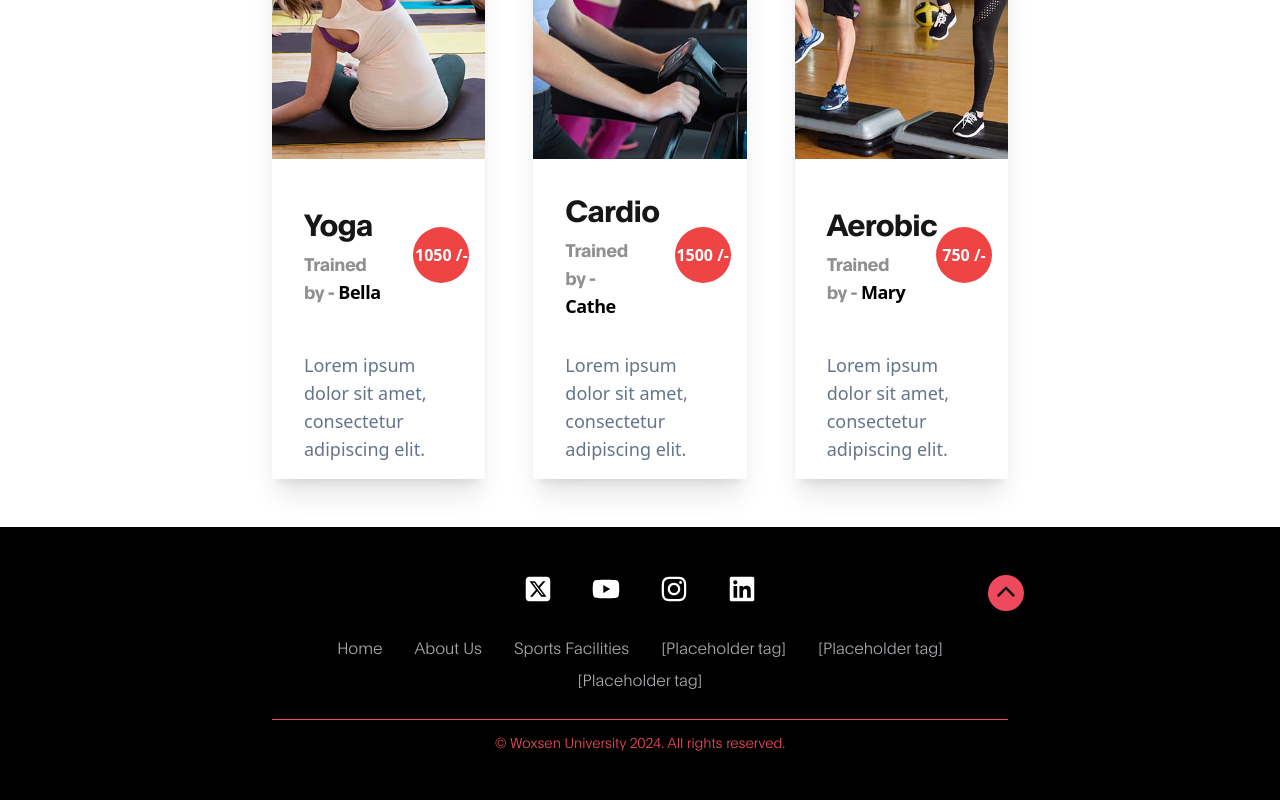
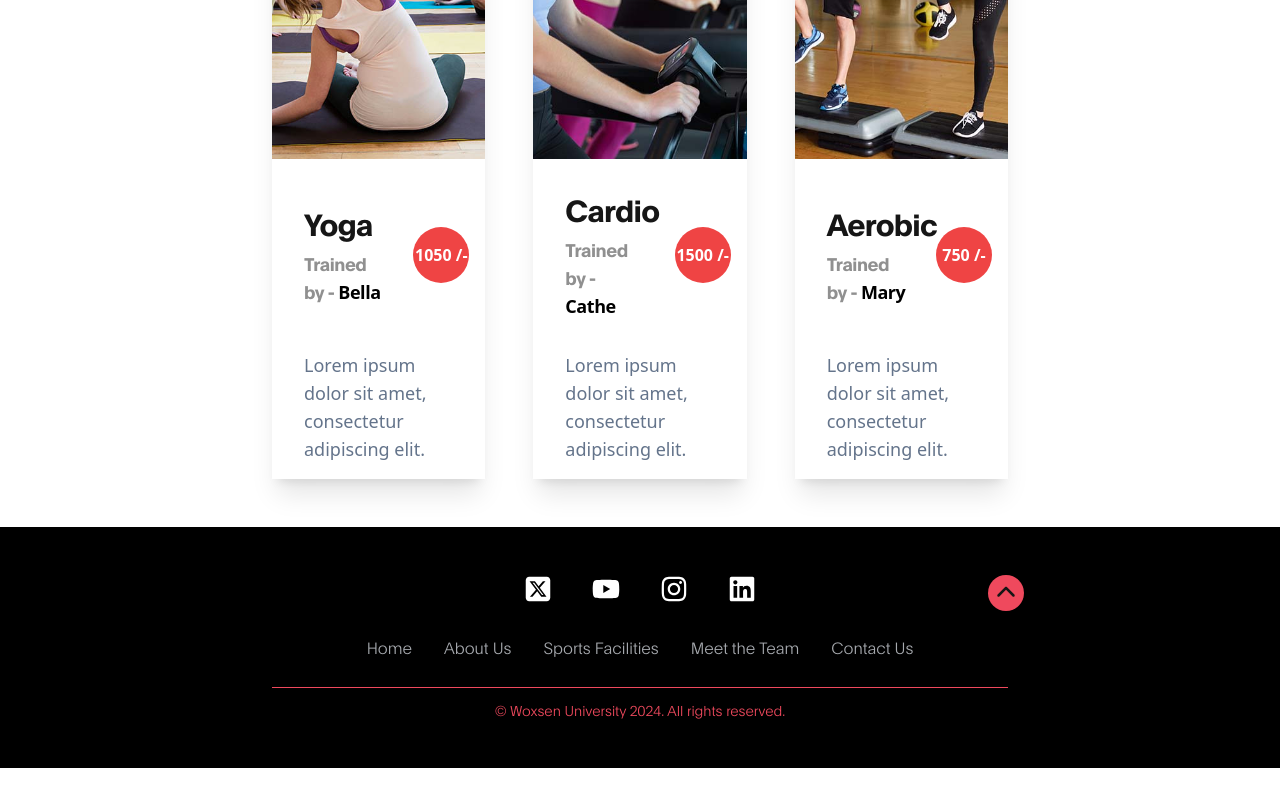
Before and after one commit to CODEX-WoU/NewLeague, a React (Vite) app in the folder client/: page / in a window 1280 px wide. Shown: the part 2085-2885 px from the top of the page. After the commit the page ends 2853 px from the top, so only its background shows below. Built offline with nearby package versions, Linux system fonts and the light colour scheme.

Commit message:
removed placeholder tags from footer links

```diff
--- a/client/src/components/layout/TheFooter.tsx
+++ b/client/src/components/layout/TheFooter.tsx
@@ -58,13 +58,10 @@ export const TheFooter = () => {
             Sports Facilities
           </a>
           <a href="#" className="hover:text-primary transition-colors">
-            [Placeholder tag]
+            Meet the Team
           </a>
           <a href="#" className="hover:text-primary transition-colors">
-            [Placeholder tag]
-          </a>
-          <a href="#" className="hover:text-primary transition-colors">
-            [Placeholder tag]
+            Contact Us
           </a>
         </nav>
 
```
